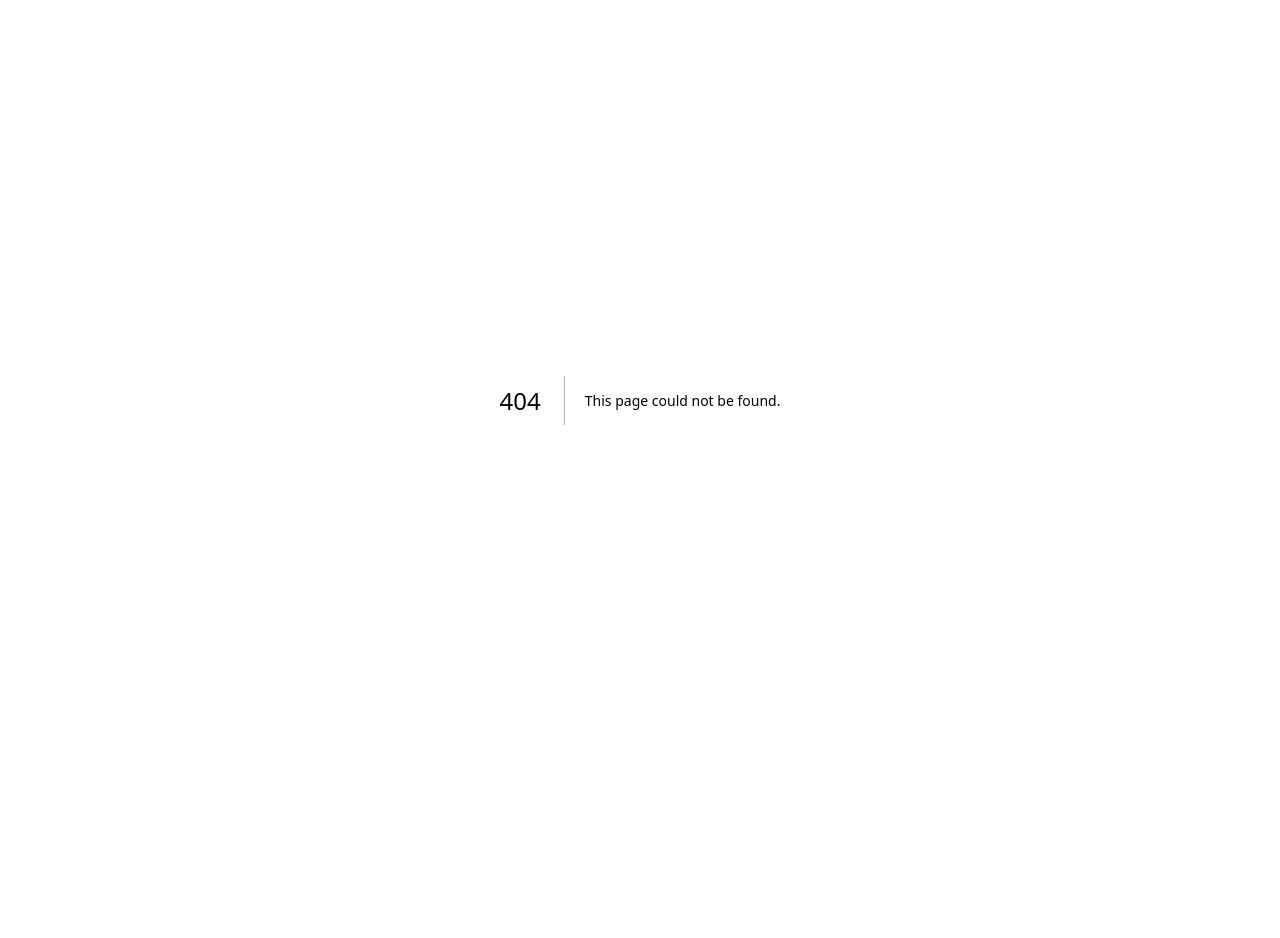
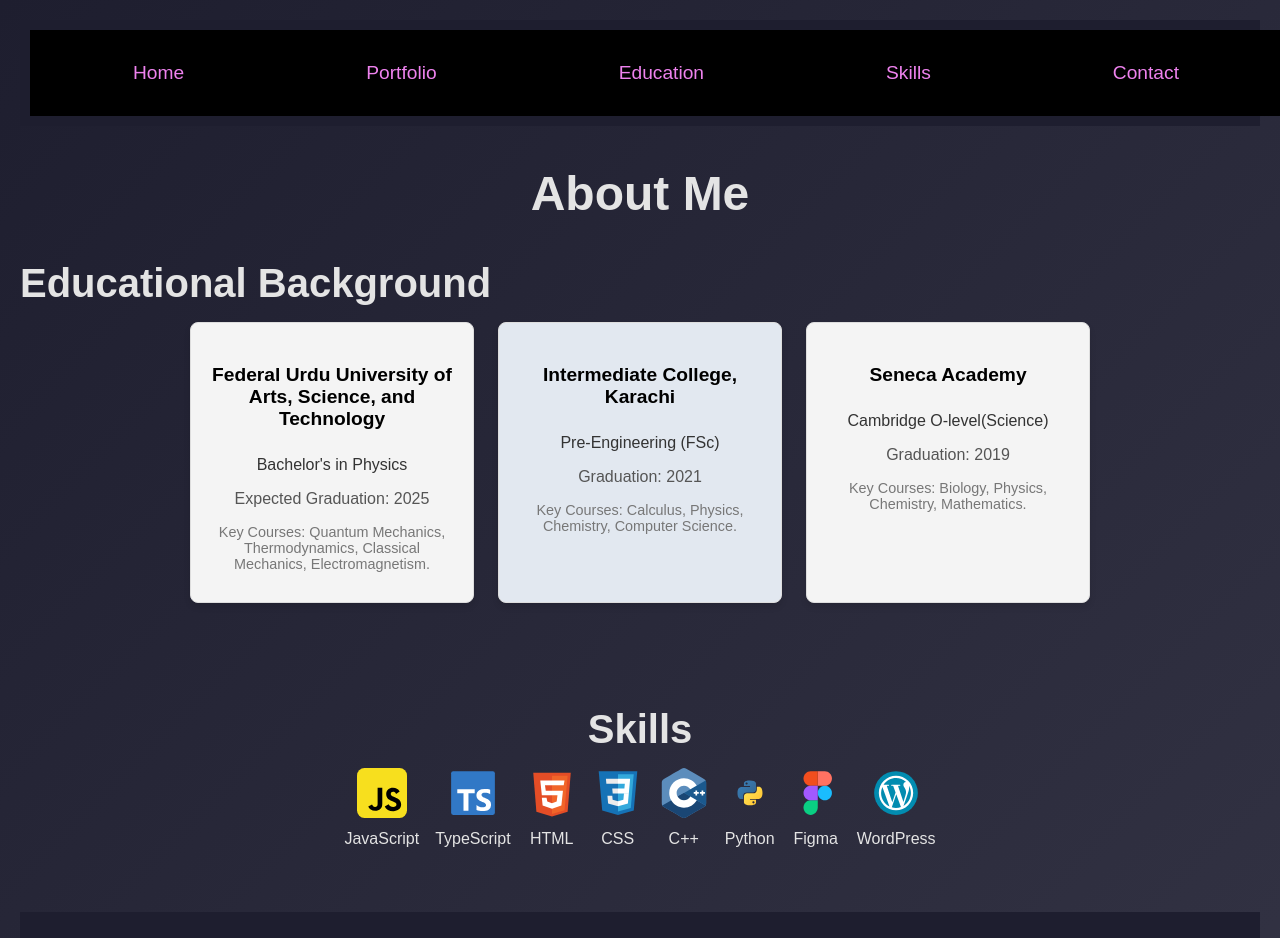
Before and after one commit to urwah-fatima/Q2_portfolio, a Next.js app: page /pages/about in a window 1280 px wide. Before the commit this address had no page. Shown: the top 938 px of the page. Before the commit the page ends 800 px from the top, so only its background shows below. Built offline with nearby package versions, Linux system fonts and the light colour scheme.

Commit message:
added some extra pages

```diff
--- /dev/null
+++ b/src/app/pages/about/page.tsx
@@ -0,0 +1,191 @@
+import React from "react";
+import Link from "next/link";
+import Image from "next/image";
+
+const educationData = [
+  {
+    institution: "Federal Urdu University of Arts, Science, and Technology",
+    degree: "Bachelor's in Physics",
+    graduation: "Expected Graduation: 2025",
+    courses: "Key Courses: Quantum Mechanics, Thermodynamics, Classical Mechanics, Electromagnetism."
+  },
+  {
+    institution: "Intermediate College, Karachi",
+    degree: "Pre-Engineering (FSc)",
+    graduation: "Graduation: 2021",
+    courses: "Key Courses: Calculus, Physics, Chemistry, Computer Science."
+  },
+  {
+    institution: "Seneca Academy",
+    degree: "Cambridge O-level(Science)",
+    graduation: "Graduation: 2019",
+    courses: "Key Courses: Biology, Physics, Chemistry, Mathematics."
+  }
+];
+
+const skills = [
+  { name: "JavaScript", icon: "/icons/javascript-svgrepo-com (1).svg" },
+  { name: "TypeScript", icon: "/icons/typescript-official-svgrepo-com.svg" },
+  { name: "HTML", icon: "/icons/html-5-svgrepo-com (1).svg" },
+  { name: "CSS", icon: "/icons/css-svgrepo-com.svg" },
+  { name: "C++", icon: "/icons/c-plusplus-svgrepo-com.svg" },
+  { name: "Python", icon: "/icons/python-svgrepo-com (1).svg" },
+  { name: "Figma", icon: "/icons/figma-svgrepo-com (1).svg" },
+  { name: "WordPress", icon: "/icons/wordpress-svgrepo-com.svg" },
+];
+
+const AboutPage = () => {
+  return (
+    <div style={styles.pageContainer}>
+      {/* Header */}
+      <header style={styles.header}>
+        <nav>
+          <ul style={styles.navList}>
+            <li><Link href="/">Home</Link></li>
+            <li><Link href="/portfolio">Portfolio</Link></li>
+            <li><Link href="/education">Education</Link></li>
+            <li><Link href="/skills">Skills</Link></li>
+            <li><Link href="/contact">Contact</Link></li>
+          </ul>
+        </nav>
+      </header>
+
+      {/* About Section */}
+      <section id="about" style={styles.section}>
+        <h2 style={styles.aboutTitle}>About Me</h2>
+
+        {/* Education Section */}
+        <section id="education" style={styles.educationSection}>
+          <h3 style={styles.sectionTitle}>Educational Background</h3>
+          <div style={styles.educationContainer}>
+            {educationData.map((item, index) => (
+              <div key={index} style={{ ...styles.educationItem, backgroundColor: index % 2 === 0 ? '#f4f4f4' : '#e2e8f0' }}>
+                <h4 style={styles.institution}>{item.institution}</h4>
+                <p style={styles.degree}>{item.degree}</p>
+                <p style={styles.graduation}>{item.graduation}</p>
+                <p style={styles.courses}>{item.courses}</p>
+              </div>
+            ))}
+          </div>
+        </section>
+
+        {/* Skills Section */}
+        <section id="skills" style={styles.skillsSection}>
+          <h3 style={styles.sectionTitle}>Skills</h3>
+          <div style={styles.skillIcons}>
+            {skills.map((skill) => (
+              <div key={skill.name} style={styles.skill}>
+                <Image src={skill.icon} alt={`${skill.name} icon`} width={50} height={50} />
+                <span style={styles.skillName}>{skill.name}</span>
+              </div>
+            ))}
+          </div>
+        </section>
+      </section>
+
+      {/* Footer */}
+      <footer style={styles.footer}>
+        <p>&copy; 2025 Your Portfolio. All Rights Reserved.</p>
+        <p>
+          <Link href="/privacy-policy" style={styles.footerLink}>Privacy Policy</Link> |
+          <Link href="/terms-of-service" style={styles.footerLink}>Terms of Service</Link>
+        </p>
+      </footer>
+    </div>
+  );
+};
+
+const styles = {
+  pageContainer: {
+    fontFamily: 'Arial, sans-serif',
+    padding: '20px',
+  },
+  header: {
+    backgroundColor: '#1e1e2f',
+    padding: '10px',
+    color: 'white',
+  },
+  navList: {
+    display: 'flex',
+    justifyContent: 'space-around',
+    listStyle: 'none',
+    padding: 0,
+  },
+  section: {
+    marginTop: '2rem',
+  },
+  aboutTitle: {
+    textAlign: 'center',
+    fontSize: '3rem',
+    marginBottom: '1rem',
+  },
+  sectionTitle: {
+    fontSize: '2.5rem',
+    marginBottom: '1rem',
+  },
+  educationSection: {
+    marginTop: '2rem',
+  },
+  educationContainer: {
+    display: 'flex',
+    flexWrap: 'wrap',
+    gap: '1.5rem',
+    justifyContent: 'center',
+  },
+  educationItem: {
+    textAlign: 'center',
+    padding: '1rem',
+    border: '1px solid #ddd',
+    borderRadius: '8px',
+    width: '250px',
+    boxShadow: '0 4px 6px rgba(0, 0, 0, 0.1)',
+  },
+  institution: {
+    fontSize: '1.2rem',
+    fontWeight: 'bold',
+    color: 'black',
+  },
+  degree: {
+    fontSize: '1rem',
+    color: '#333',
+  },
+  graduation: {
+    fontSize: '1rem',
+    color: '#555',
+  },
+  courses: {
+    fontSize: '0.9rem',
+    color: '#777',
+  },
+  skillsSection: {
+    marginTop: '2rem',
+  },
+  skillIcons: {
+    display: 'flex',
+    flexWrap: 'wrap',
+    justifyContent: 'center',
+    gap: '1rem',
+    marginTop: '1rem',
+  },
+  skill: {
+    textAlign: 'center',
+  },
+  skillName: {
+    display: 'block',
+    marginTop: '0.5rem',
+    fontSize: '1rem',
+  },
+  footer: {
+    textAlign: 'center',
+    padding: '10px',
+    backgroundColor: '#1e1e2f',
+    color: 'white',
+    marginTop: '2rem',
+  },
+  footerLink: {
+    color: '#8e7cc3',
+    textDecoration: 'none',
+  },
+};
+
+export default AboutPage;
--- a/src/app/sections/Skills.tsx
+++ b/src/app/sections/Skills.tsx
@@ -1,4 +1,5 @@
 import React from "react";
+import Image from "next/image";
 
 export default function Skills() {
   const skills = [
```
Also changed, not shown: package.json (+6 -3 lines), src/app/components/Navbar.tsx (+4 -4 lines), src/app/pages/contact/page.tsx (added, +54 -0 lines), src/app/pages/projects/page.tsx (added, +50 -0 lines), 1 other file (tests, documents, lock files or other folders).
